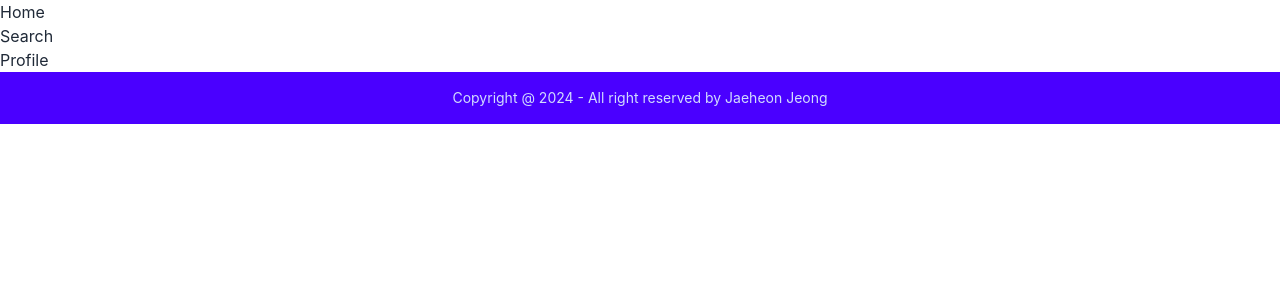
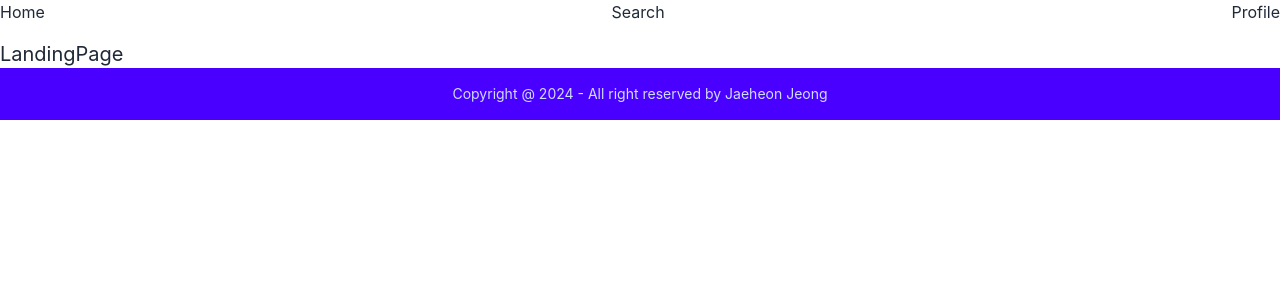
Before and after one commit to jjheon0614/CineMemo, a React (Create React App) app: page / in a window 1280 px wide. Shown: the top 300 px of the page. Built offline with nearby package versions, Linux system fonts and the light colour scheme.

Commit message:
create LandingPage

```diff
--- /dev/null
+++ b/src/routes/LandingPage/index.tsx
@@ -0,0 +1,11 @@
+import { Div } from "../../components"
+
+export default function LandingPage() {
+    return (
+        <section className="mt-4">
+            <Div className="text-xl">
+                LandingPage
+            </Div>
+        </section>
+    )
+}
--- a/src/routes/Layout/NavigationBar.tsx
+++ b/src/routes/Layout/NavigationBar.tsx
@@ -1,6 +1,6 @@
 export default function NavigationBar() {
     return (
-        <div>
+        <div className="flex justify-between bg-base-100">
             <div>
                 Home
             </div>
@@ -11,6 +11,5 @@ export default function NavigationBar() {
                 Profile
             </div>
         </div>
-
     )
 }
--- a/src/routes/RoutesSetup.tsx
+++ b/src/routes/RoutesSetup.tsx
@@ -1,4 +1,5 @@
 import { Routes, Route } from "react-router-dom";
+import LandingPage from "./LandingPage";
 import Layout from "./Layout";
 import NoMatch from "./NoMatch";
 
@@ -6,6 +7,7 @@ export default function RoutesSetup() {
     return (
         <Routes>
             <Route path="/" element={<Layout />}>
+                <Route index element={<LandingPage />} />
                 <Route path="*" element={<NoMatch />} />
             </Route>
             <Route path="*" element={<NoMatch />} />
```
